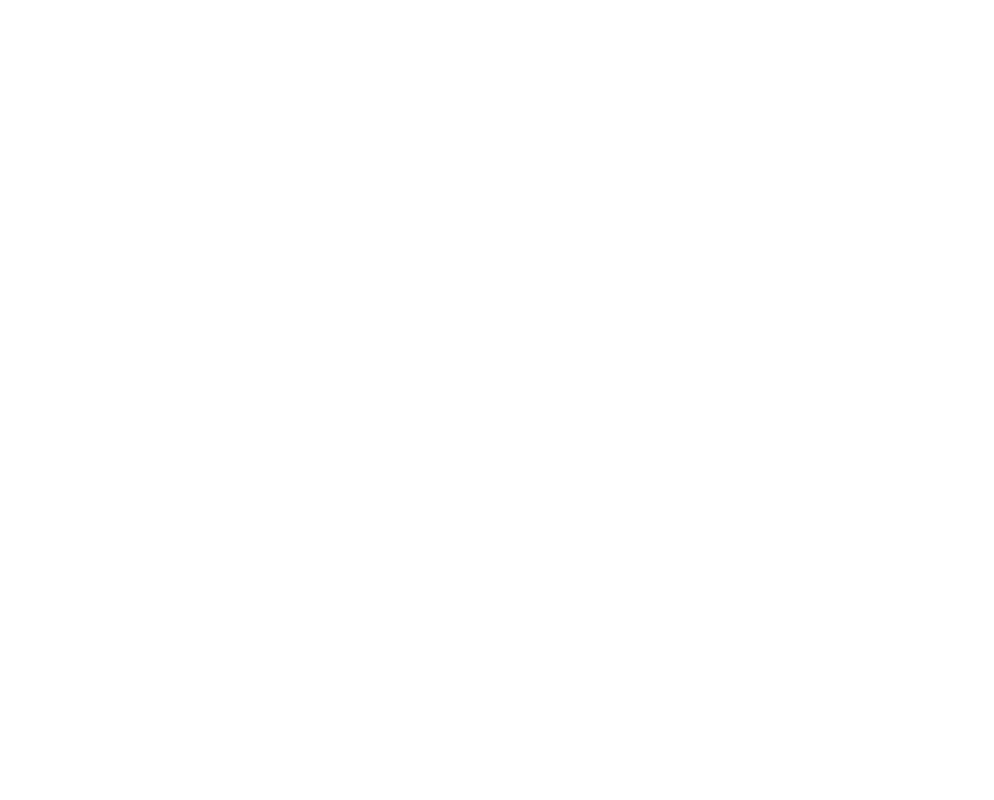
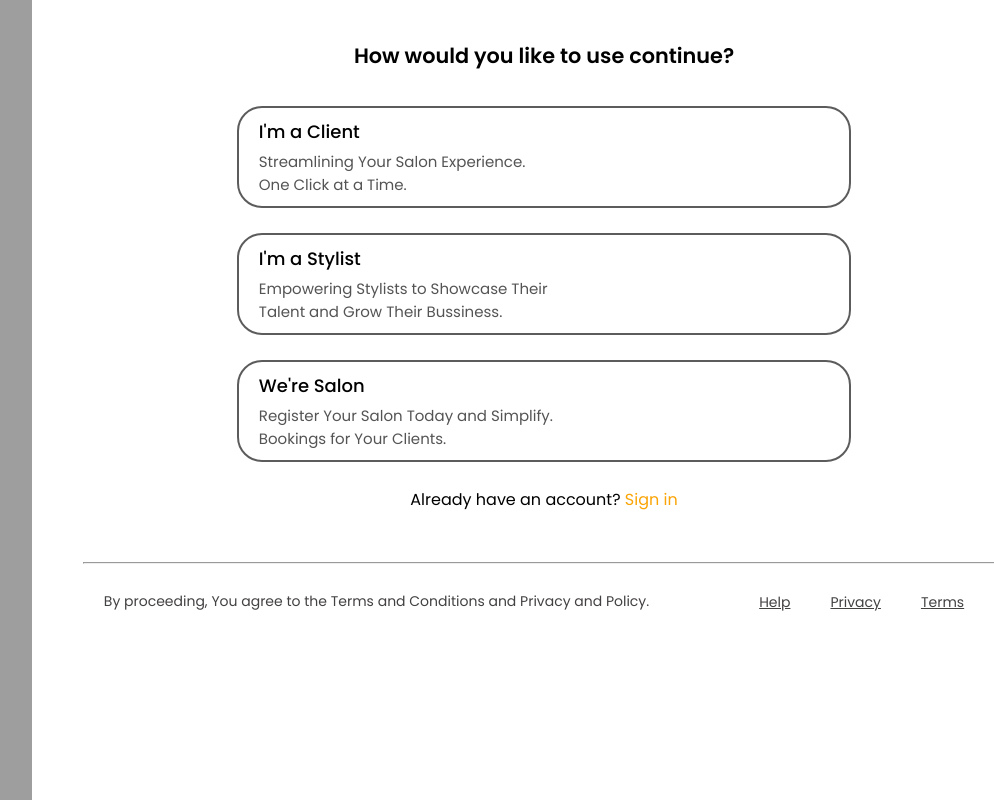
Before and after one commit to Sahil-Rawat-001/SalonX, a React (Vite) app: page / in a window 1280 px wide. Shown: the whole page, without its empty margins (224-1218 px from the left). Built offline with nearby package versions, Linux system fonts and the light colour scheme; grey boxes are pictures that could not be loaded.

Commit message:
add SignUpPage component frontend part second commit

```diff
--- a/index.html
+++ b/index.html
@@ -4,6 +4,9 @@
     <meta charset="UTF-8" />
     <link rel="icon" type="image/svg+xml" href="/vite.svg" />
     <meta name="viewport" content="width=device-width, initial-scale=1.0" />
+    <link rel="preconnect" href="https://fonts.googleapis.com">
+    <link rel="preconnect" href="https://fonts.gstatic.com" crossorigin>
+    <link href="https://fonts.googleapis.com/css2?family=Inconsolata:wght@200..900&family=Lora:ital,wght@0,400..700;1,400..700&family=Poppins:ital,wght@0,100;0,200;0,300;0,400;0,500;0,600;0,700;0,800;0,900;1,100;1,200;1,300;1,400;1,500;1,600;1,700;1,800;1,900&display=swap" rel="stylesheet">
     <title>SalonX</title>
   </head>
   <body>
--- a/src/App.jsx
+++ b/src/App.jsx
@@ -1,11 +1,11 @@
-
+import SignUpPage from "./SignUpPage/SignUpPage.jsx"
 
 function App() {
 
 
   return (
     <>
-
+      <SignUpPage/>
     </>
   )
 }
--- /dev/null
+++ b/src/SignUpPage/SignUpPage.css
@@ -0,0 +1,164 @@
+.signup-container-first{
+
+    display: flex;
+    width: 100%;
+    height: 100vh;
+    background-color: lightgreen;
+}
+
+
+.signup-left-image-container{
+
+    background-image: url(../assets/signup-page-photo.jpg);
+    background-position: center;
+    background-repeat: no-repeat;
+    background-size: cover;
+    width: 20%;
+    height:100vh;
+    background-color: lightskyblue;
+}
+
+/* Right content container */
+
+.signup-right-content-container{
+
+    width: 80%;
+    height:100vh;
+    background-color: rgb(255, 255, 255);
+    display: flex;
+    flex-direction: column;
+    align-items:center;
+    font-family: "Poppins", serif;
+    font-weight: 400;
+    font-style: normal;
+}
+
+/* question paragraph */
+.signup-question{
+
+    font-size: 1.3rem;
+    font-weight: 600;
+    margin: 25px;
+    margin-top: 40px;
+}
+
+/* client option  */
+.right-container-client-option{
+    width: 60%;
+    border: 2px solid #5c5c5c;
+    padding: 10px 20px;
+    border-radius: 25px;
+    margin: 15px;
+    margin-top: 10px;
+}
+/* client title*/
+.client-option{
+
+    font-size: 18px;
+    font-weight:500;
+    margin-bottom: 5px;
+}
+
+/* client desc */
+.client-option-desc{
+
+    font-size: 15px;
+    color: rgb(85, 84, 84);
+}
+
+
+/* stylist option */
+.right-container-stylist-option{
+    width: 60%;
+    border: 2px solid #5c5c5c;
+    padding: 10px 20px;
+    border-radius: 25px;
+    margin: 15px;
+    margin-top: 10px;
+}
+
+/* stylist title*/
+.stylist-option{
+
+    font-size: 18px;
+    font-weight: 500;
+    margin-bottom: 5px;
+}
+
+/* stylist desc */
+.stylist-option-desc{
+
+    font-size: 15px;
+    color: rgb(85, 84, 84);
+}
+
+
+/* salon option */
+.right-container-salon-option{
+    width: 60%;
+    border: 2px solid #5c5c5c;
+    padding: 10px 20px;
+    border-radius: 25px;
+    margin: 15px;
+    margin-top: 10px;
+}
+
+/* salon desc */
+.salon-option-desc{
+
+    font-size: 15px;
+    color: rgb(85, 84, 84);
+}
+
+/* salon */
+.salon-option{
+
+    font-size: 18px;
+    font-weight: 500;
+    margin-bottom: 5px;
+}
+
+
+/* have an account question */
+.have-an-account{
+    margin: 10px;
+}
+
+.have-an-account a{
+    color: rgb(250, 164, 5);
+    text-decoration: none;
+}
+
+hr{
+    color: #363636;
+    width: 90%;
+    margin-top: 40px;
+}
+
+.privacy-policy-agreement{
+    display: flex;
+    justify-content: space-between;
+    gap: 40px;
+    align-items: center;
+}
+
+.links-privacy-policy a{
+
+    padding: 0px 20px;
+    text-decoration: underline;
+    color: #444141;
+    font-size: 14px;
+    font-weight: 400;
+}
+
+.links-privacy-policy{
+    margin: 25px;
+}
+
+.privacy-policy-agreement p{
+
+    font-size: 14px;
+    color: #444141;
+    font-weight: 400;
+    margin: 25px;
+}
--- /dev/null
+++ b/src/SignUpPage/SignUpPage.jsx
@@ -0,0 +1,93 @@
+import "./SignUpPage.css"
+
+
+
+
+function SignUpPage() {
+  return (
+
+    <div className="signup-container-first">
+
+
+        <div className="signup-left-image-container">
+
+        </div>
+
+        <div className="signup-right-content-container">
+
+            <p className="signup-question">How would you like to use continue?</p>
+
+            <div className="right-container-client-option">
+
+                <div className="client-option">
+                 <span>I'm a Client</span>
+                </div>
+
+                <div className="client-option-desc">
+                    <p>
+                        Streamlining Your Salon Experience. <br/>
+                        One Click at a Time.
+                    </p>
+                </div>
+                {/* <img src="" alt="logo" /> */}
+            </div>
+
+            <div className="right-container-stylist-option">
+
+             <div  className="stylist-option">
+                 <span>I'm a Stylist</span>
+             </div>
+
+             <div  className="stylist-option-desc">
+                <p>
+                    Empowering Stylists to Showcase Their <br/>
+                    Talent and Grow Their Bussiness.
+                </p>
+            </div>
+
+                {/* <img src="" alt="logo" /> */}
+            </div>
+            <div className="right-container-salon-option">
+
+            <div className="salon-option">
+                <span>We're Salon</span>
+            </div>
+
+            <div className="salon-option-desc">
+                <p>
+                    Register Your Salon Today and Simplify. <br/>
+                    Bookings for Your Clients.
+                </p>
+            </div>
+
+                {/* <img src="" alt="logo" /> */}
+            </div>
+
+            <div className="have-an-account">
+              <p>Already have an account?
+                 <span>
+                   <a href="#"> Sign in</a>
+                 </span>
+               </p>
+            </div>
+
+            <hr />
+
+            <div className="privacy-policy-agreement">
+                <p>
+                    By proceeding, You agree to the Terms and Conditions and Privacy and Policy.
+                </p>
+
+                <div className="links-privacy-policy">
+                    <a href="#" className="help-link">Help</a>
+                    <a href="#" className="privacy-link">Privacy</a>
+                    <a href="#" className="terms-link">Terms</a>
+                </div>
+            </div>
+        </div>
+
+    </div>
+  );
+}
+
+export default SignUpPage;
--- a/src/index.css
+++ b/src/index.css
@@ -0,0 +1,11 @@
+
+*{
+    padding: 0;
+    margin: 0;
+    box-sizing: border-box;
+}
+
+body{
+    color: black;
+    font-family: "Poppins",Arial, Helvetica, sans-serif;
+}
```
Also changed, not shown: 1 other file (tests, documents, lock files or other folders).
